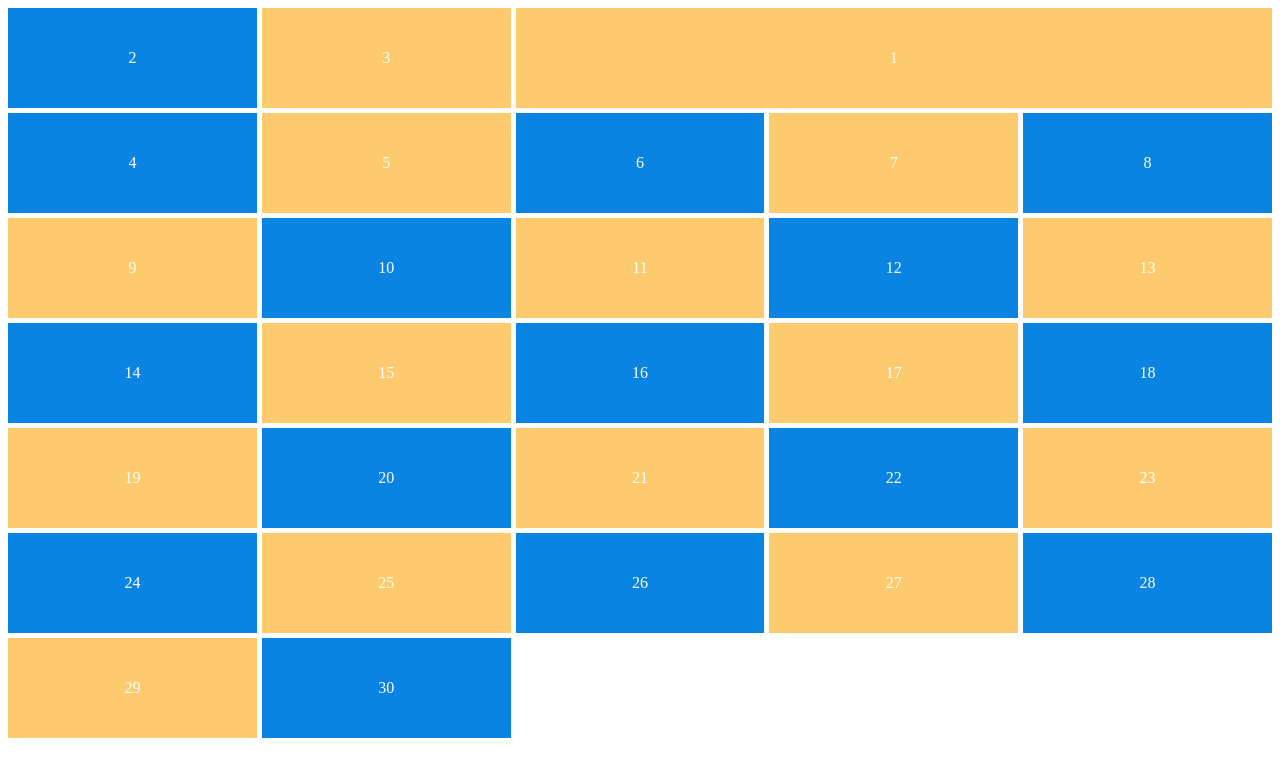
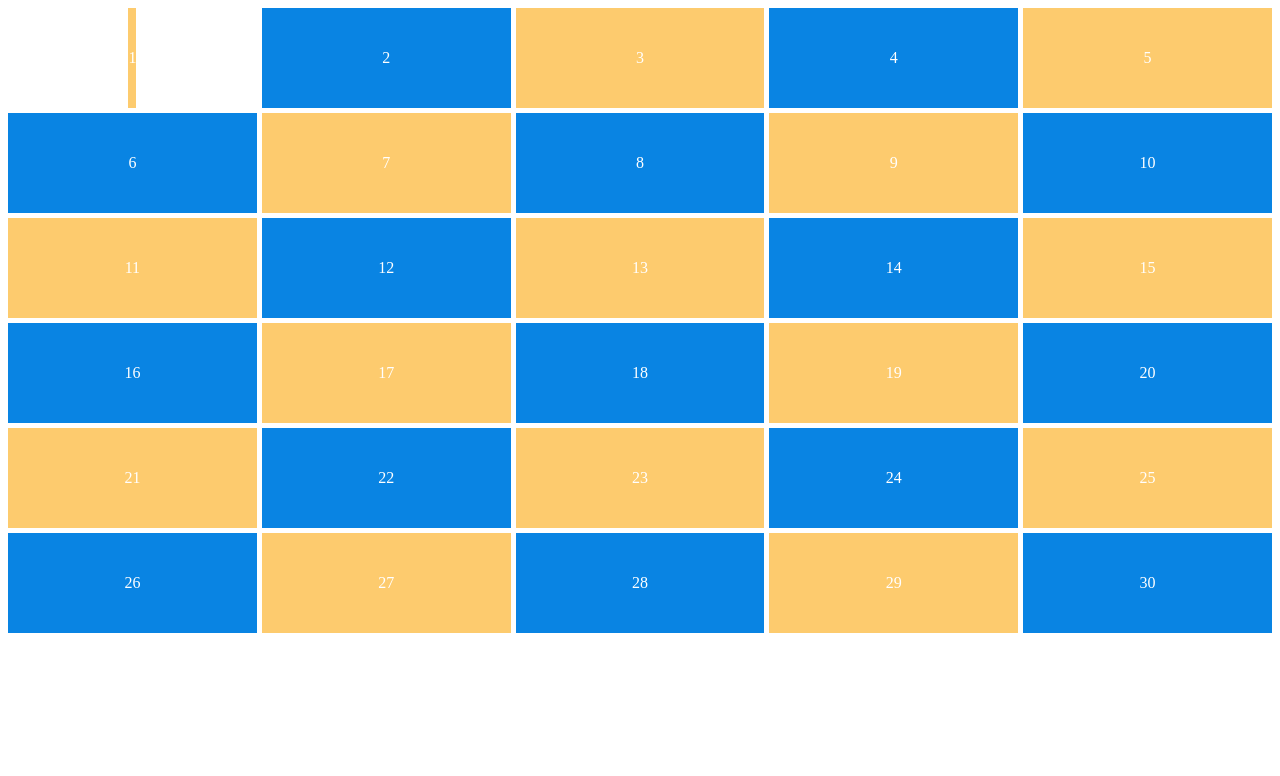
Before and after one commit to taeyoungs/CSS-Master, a plain HTML site: page grid.html in a window 1280 px wide. Drawn offline with Linux system fonts and the light colour scheme.

Commit message:
Grid Row, Grid Area and Justify, Align, Place Self

```diff
--- a/grid.html
+++ b/grid.html
@@ -11,7 +11,7 @@
         grid-gap: 5px;
         grid-auto-flow: dense;
         grid-auto-rows: 100px;
-        grid-template-columns: [first-line] repeat(5, 1fr) [last-line];
+        grid-template-columns: repeat(5, 1fr);
         color: white;
       }
       .box {
@@ -25,9 +25,8 @@
       .box:nth-child(odd) {
         background-color: #fdcb6e;
       }
-
       .box:first-child {
-        grid-column: 3 / last-line;
+        justify-self: center;
       }
     </style>
   </head>
```
Also changed, not shown: README.md.
